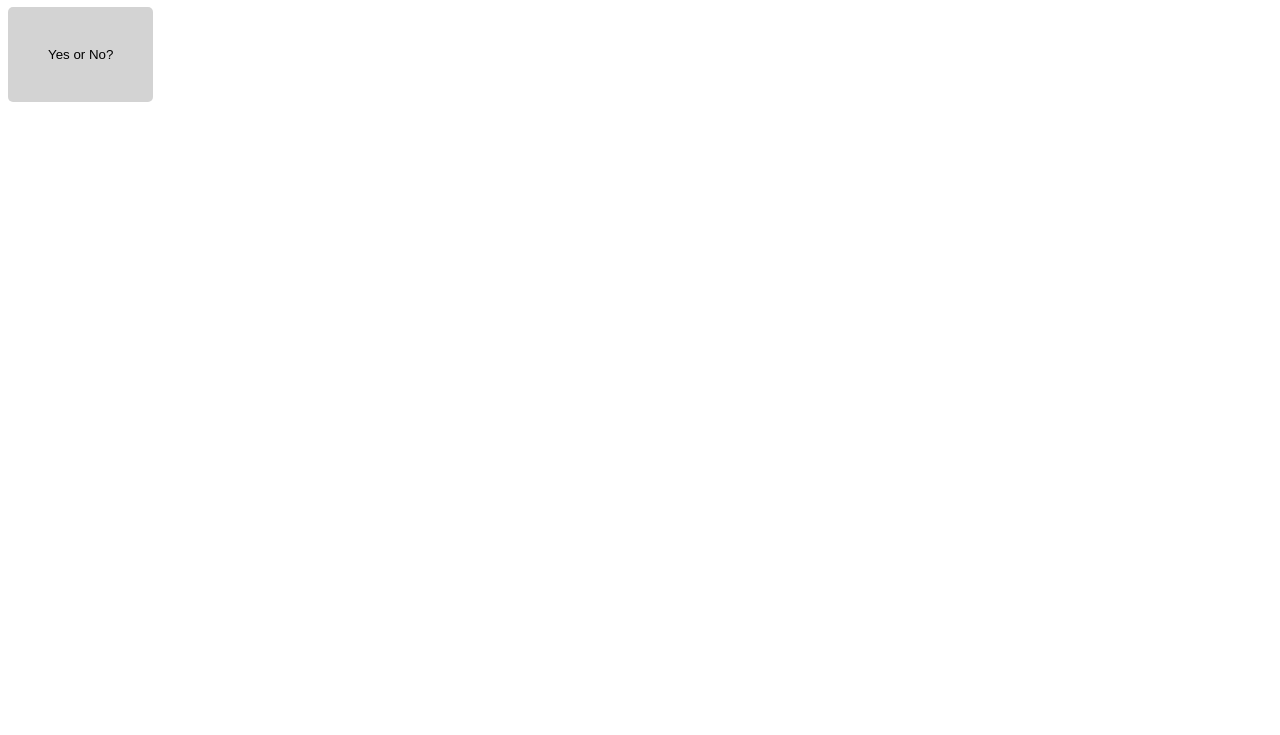
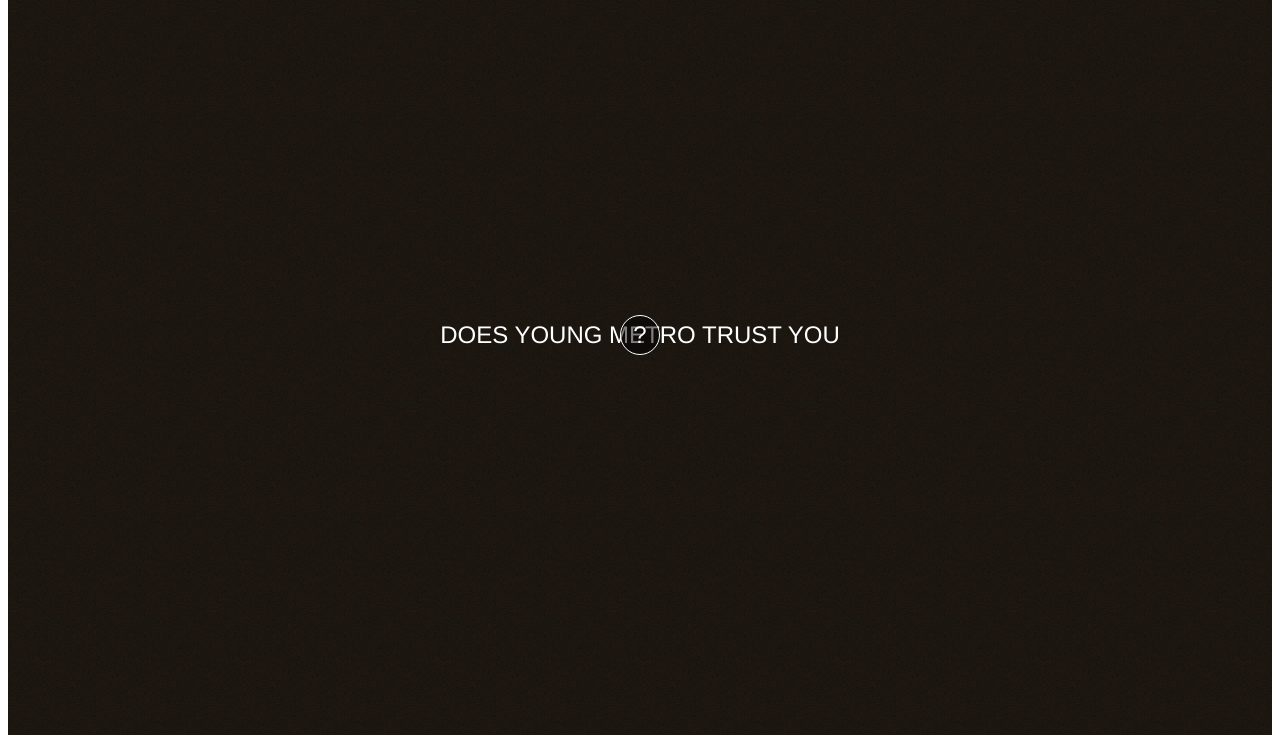
Before and after one commit to cgolinski/young-metro, a plain HTML site: page index.html in a window 1280 px wide. Shown: the part 73-808 px from the top of the page. Drawn offline with Linux system fonts and the light colour scheme.

Commit message:
js function, css WIP

```diff
--- a/index.html
+++ b/index.html
@@ -7,13 +7,16 @@
     <link rel="stylesheet" type="text/css" href="styles.css">
   </head>
   <body>
-    <h1>
-      I have a funny question for you?
-    </h1>
-    <button id="theButton" onclick="click()">
-      Yes or No?
-    </button>
-
+    <div id="main">
+      <h1>
+        Does Young Metro Trust You
+      </h1>
+      <button id="theButton" onclick="click()">
+        ?
+      </button>
+      <div id="response">
+      </div>
+    </div>
 
     <!--  <script src="node_modules/jquery/dist/jquery.js"></script>  -->
     <script src="main.js"></script>
--- a/main.js
+++ b/main.js
@@ -1,9 +1,18 @@
+/*
 $(document).ready(function() {
   var button = $('#theButton');
 });
+*/
+
+var button = document.getElementById('theButton');
 
 button.onclick = function click() {
-  var possibleAnswers = ['answer 1', 'answer 2', 'answer 3'];
+  var possibleAnswers = ['Yes. Bruh your mixtape is lit.', 'Nah bruh. Tell your children you love them and move to Mexico.', 'answer 3'];
   var answer = Math.floor(Math.random() * (possibleAnswers.length - 0) + 0);
-  alert(possibleAnswers[answer]);
+  //alert(possibleAnswers[answer]);
+  renderAnswer(possibleAnswers[answer]);
 }
+
+function renderAnswer(answer) {
+  document.getElementById('response').innerHTML = '<p>' + answer + '</p>';
+}
--- a/styles.css
+++ b/styles.css
@@ -1,15 +1,48 @@
 * {
   box-sizing: border-box;
+  color: white;
+}
+
+html {
+	height: 100%;
+}
+
+body {
+	height: 100%;
+}
+
+#main {
+	background-image: url('./images/young_metro_bg.jpg');
+	display: flex;
+	justify-content: center;
+	align-items: center;
+	height: 100%;
+	align-content: center;
+}
+
+h1 {
+	text-transform: uppercase;
+	font-size: 24px;
+  font-weight: 100;
+  font-family: "Helvetica Neue";
+  margin: auto;
 }
 
 #theButton {
-  background-color: lightgrey;
-  padding: 40px;
-  border: none;
-  border-radius: 5px;
+  height: 40px;
+  width: 40px;
+  border: 1px solid white;
+  border-radius: 20px;
   outline: 0;
+  background-color: rgba(0,0,0,0.5);
+  font-size: 24px;
+  font-weight: 100;
+  font-family: "Helvetica Neue";
+  align-self: center;
+  position: absolute;
+  margin: auto;
 }
 
 #theButton:hover {
-background-color: darkgrey;
+	background-color: grey;
 }
--- a/todo.txt
+++ b/todo.txt
@@ -17,3 +17,5 @@
 	   npm install jquery
 
 3) How to connect JSON to js through server?
+
+4) Why isn't my jQuery button working?
```
Also changed, not shown: images/young_metro_bg.jpg (added).
